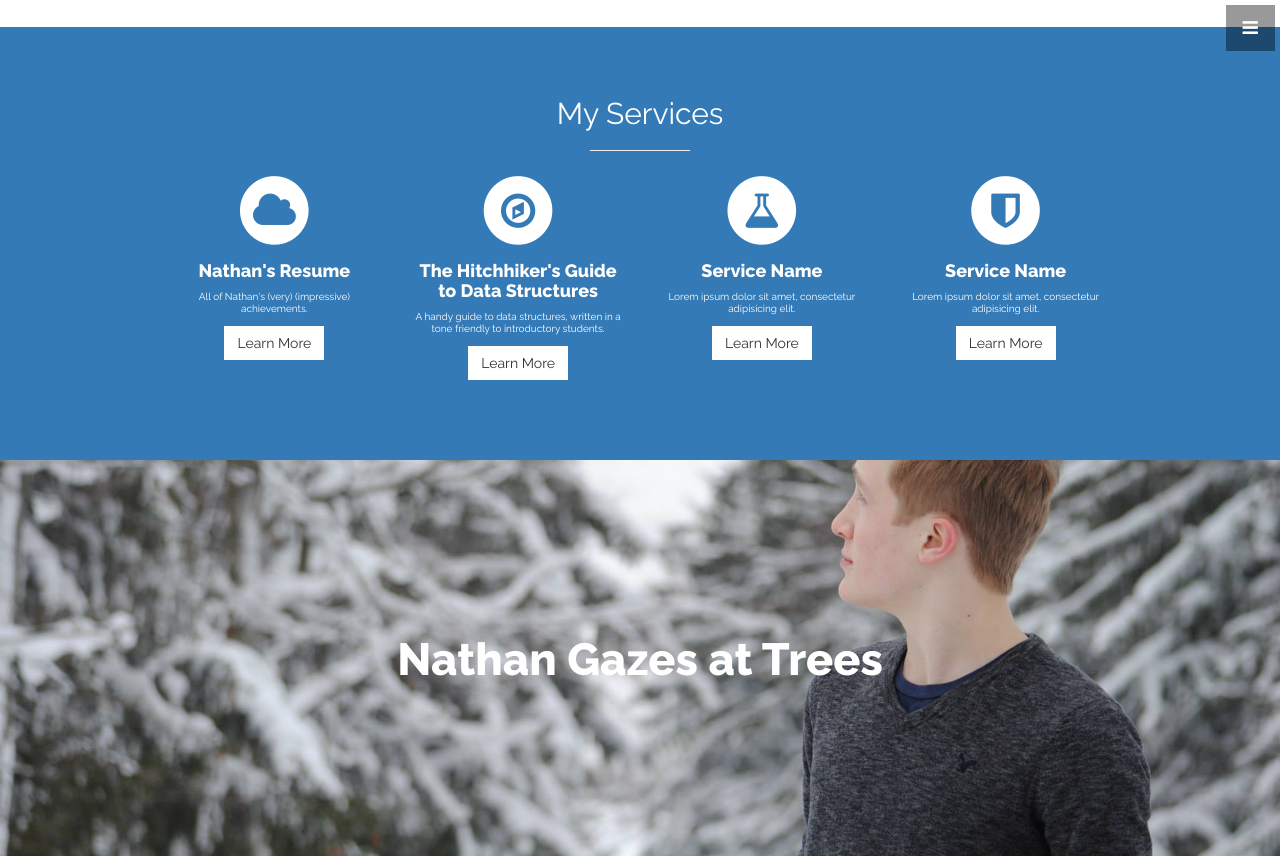
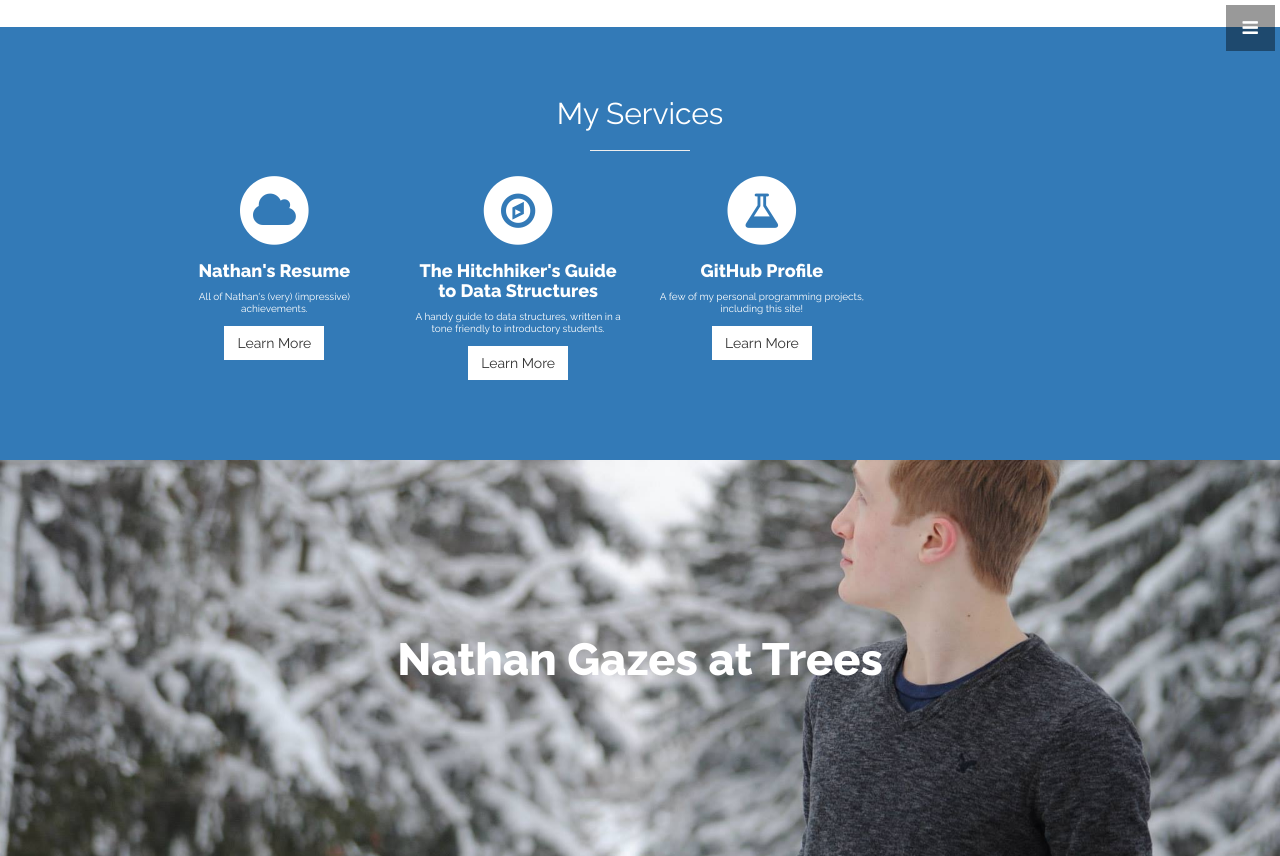
Before and after one commit to nathan-contino/nathan-contino.github.io, a Jekyll site: the page built from index.html, in a window 1280 px wide and 900 px high, scrolled down 1113 px, cut to the strip 0-856 px from the top of the window. Built offline with Jekyll 4.4.1, drawn with Linux system fonts in a browser that asks for light colours.

Commit message:
service tweaks
Former-commit-id: 1733cbe8d219fb1b5b64ac6bd3ff7e5ff8568a17 [formerly 4e7f339a4a34d1db31e039d64771f7550ff2f869] [formerly bf61f25a9e0f9bab6d4e60260026b48de8852fdb [formerly 0a9b6fdaf9d20526c3a1915db7aeaa172ec5e5c2]]
Former-commit-id: 2ade46faf21c389e67d53921d06b50e24692fc61 [formerly d90be008e0b753d72e8a661d4e1bc2d3c5afe46a]
Former-commit-id: 0eb92d1b034928e71b2fcdb69bb25b098ef887ad

```diff
--- a/_includes/services.html
+++ b/_includes/services.html
@@ -39,22 +39,9 @@
               <i class="fa fa-flask fa-stack-1x text-primary"></i>
             </span>
               <h4>
-                <strong>Service Name</strong>
+                <strong>GitHub Profile</strong>
               </h4>
-              <p>Lorem ipsum dolor sit amet, consectetur adipisicing elit.</p>
-              <a href="#" class="btn btn-light">Learn More</a>
-            </div>
-          </div>
-          <div class="col-md-3 col-sm-6">
-            <div class="service-item">
-              <span class="fa-stack fa-4x">
-              <i class="fa fa-circle fa-stack-2x"></i>
-              <i class="fa fa-shield fa-stack-1x text-primary"></i>
-            </span>
-              <h4>
-                <strong>Service Name</strong>
-              </h4>
-              <p>Lorem ipsum dolor sit amet, consectetur adipisicing elit.</p>
+              <p>A few of my personal programming projects, including this site!</p>
               <a href="#" class="btn btn-light">Learn More</a>
             </div>
           </div>
```
